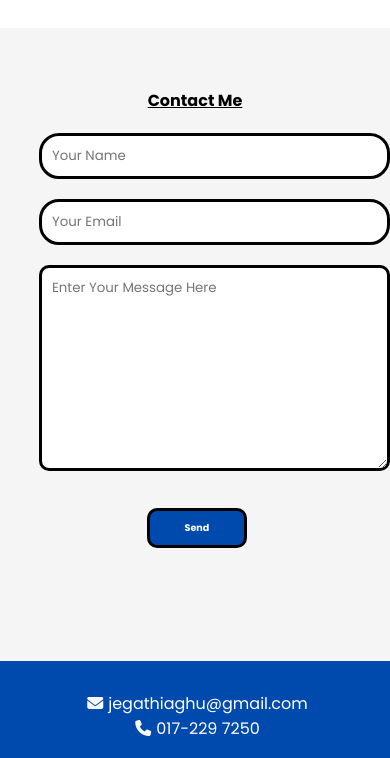
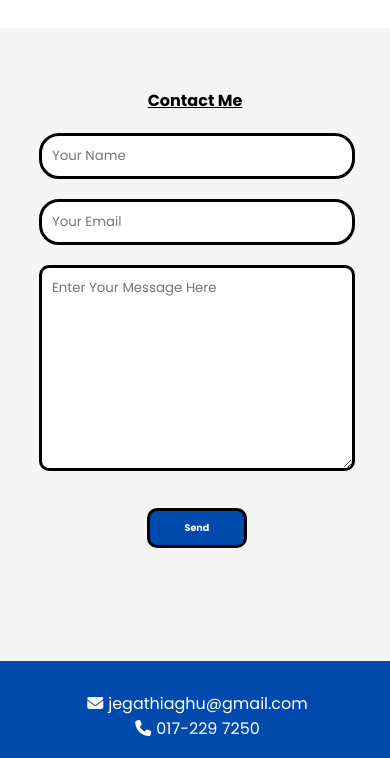
Before and after one commit to jega1312/portfolio, a plain HTML site: page index.html in a window 390 px wide. Shown: the part 2660-3418 px from the top of the page. Drawn offline with Linux system fonts and the light colour scheme.

Commit message:
Update style.css

```diff
--- a/style.css
+++ b/style.css
@@ -554,7 +554,7 @@ textarea:focus {
   .contacts-box [type="text"],
   .contacts-box [type="email"] {
     width: 100%;
-    max-width: 100%;
+    max-width: 90%;
   }
 
   .contacts-box {
@@ -566,7 +566,7 @@ textarea:focus {
   }
 
   .contacts-box textarea {
-    width: 100%;
+    width: 90%;
   }
 
   .footer-container {
@@ -618,22 +618,4 @@ textarea:focus {
   .nav-list.active {
     left: 0;
   }
-
-  .contacts-box [type="text"],
-  .contacts-box [type="email"] {
-    width: 100%;
-    max-width: 100%;
-  }
-
-  .contacts-box {
-    margin-left: 10%;
-  }
-
-  .contacts-box .btn {
-    margin-left: -10%;
-  }
-
-  .contacts-box textarea {
-    width: 100%;
-  }
 }
```
